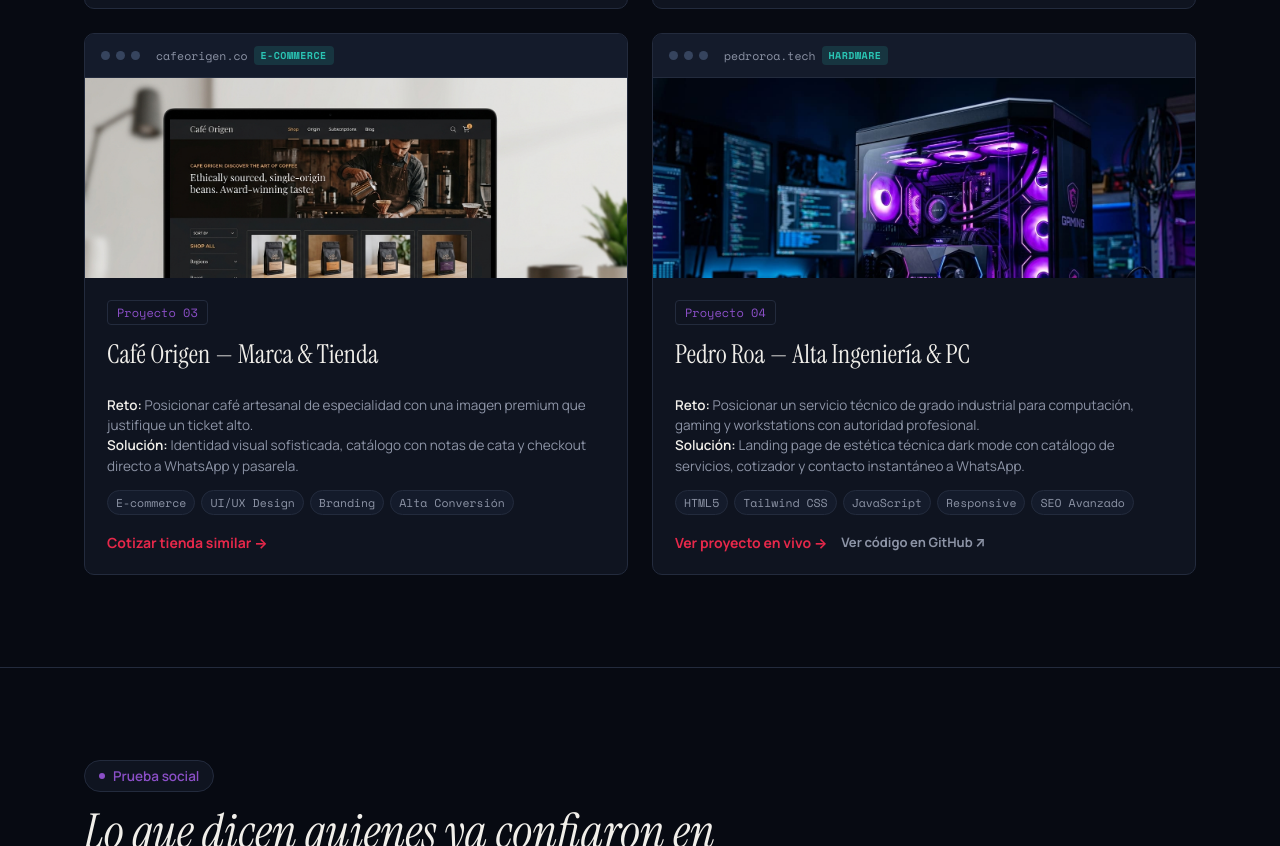
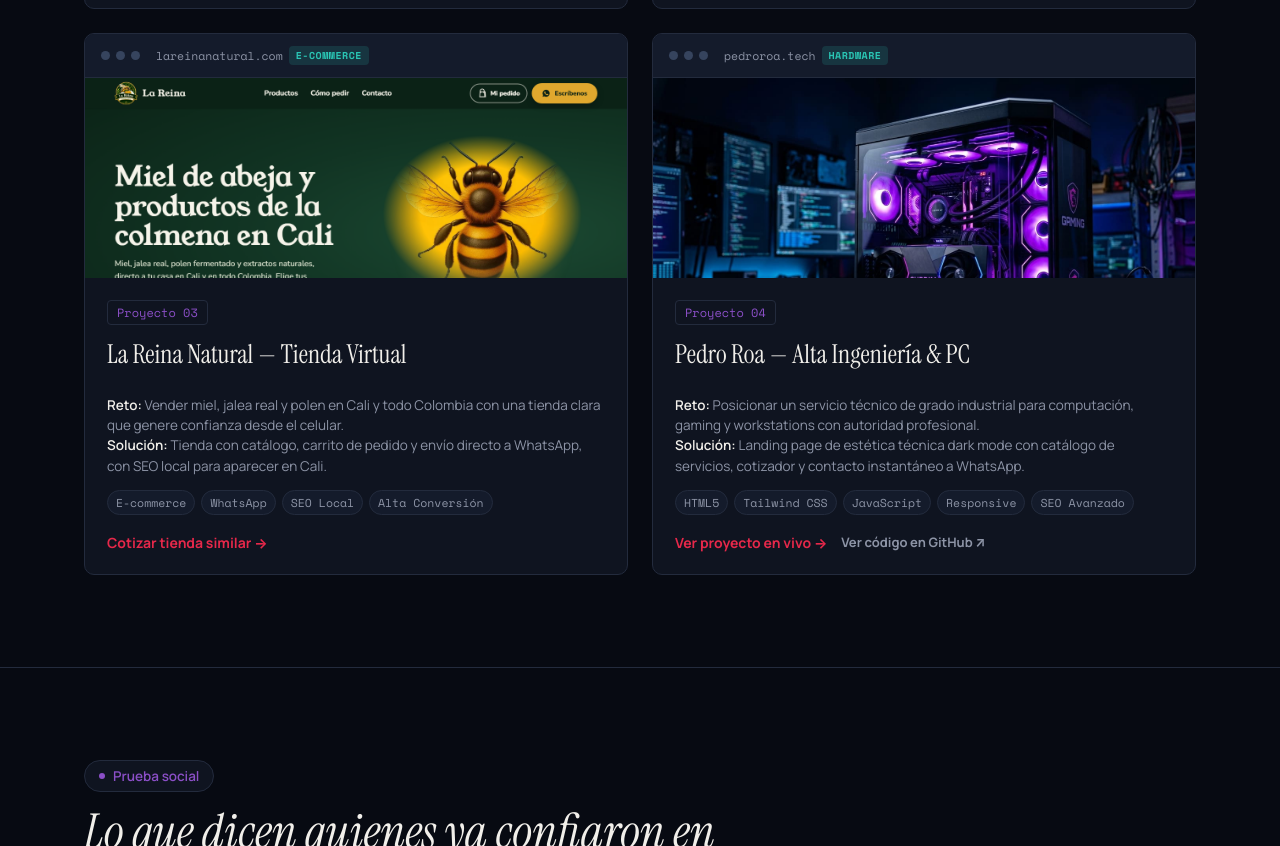
Before and after one commit to JassonIA36/universografico, a plain HTML site: page index.html in a window 1280 px wide. Shown: the part 3296-4142 px from the top of the page. Drawn offline with nearby package versions, Linux system fonts and the light colour scheme.

Commit message:
Portafolio: La Reina Natural reemplaza Café Origen (muestra)
Co-Authored-By: Claude Sonnet 5.5 <noreply@anthropic.com>

```diff
--- a/index.html
+++ b/index.html
@@ -453,31 +453,31 @@
             </div>
           </article>
 
-          <!-- Proyecto 3: Café Origen -->
+          <!-- Proyecto 3: La Reina Natural -->
           <article class="folio-card reveal-item">
             <div class="browser-bar">
               <i></i><i></i><i></i>
               <span class="url">
-                cafeorigen.co <span class="badge-live">E-commerce</span>
+                <a href="https://lareinanatural.com" target="_blank" rel="noopener" style="color:inherit">lareinanatural.com</a> <span class="badge-live">E-commerce</span>
               </span>
             </div>
             <div class="browser-body has-shot">
-              <img src="assets/cafeorigen.jpg" alt="Mockup de la tienda Café Origen" loading="lazy">
+              <img src="assets/lareina.png" alt="Tienda virtual La Reina Natural: miel de abeja, jalea real y polen en Cali" loading="lazy">
             </div>
             <div class="card-info">
               <span class="idx">Proyecto 03</span>
-              <h3>Café Origen — Marca & Tienda</h3>
+              <h3>La Reina Natural — Tienda Virtual</h3>
               <p class="card-case">
-                <b>Reto:</b> Posicionar café artesanal de especialidad con una imagen premium que justifique un ticket alto.<br>
-                <b>Solución:</b> Identidad visual sofisticada, catálogo con notas de cata y checkout directo a WhatsApp y pasarela.
+                <b>Reto:</b> Vender miel, jalea real y polen en Cali y todo Colombia con una tienda clara que genere confianza desde el celular.<br>
+                <b>Solución:</b> Tienda con catálogo, carrito de pedido y envío directo a WhatsApp, con SEO local para aparecer en Cali.
               </p>
               <div class="tags">
                 <span>E-commerce</span>
-                <span>UI/UX Design</span>
-                <span>Branding</span>
+                <span>WhatsApp</span>
+                <span>SEO Local</span>
                 <span>Alta Conversión</span>
               </div>
-              <a href="#contacto" class="card-link" aria-label="Cotizar proyecto como Café Origen">
+              <a href="#contacto" class="card-link" aria-label="Cotizar proyecto como La Reina Natural">
                 Cotizar tienda similar →
               </a>
             </div>
```
Also changed, not shown: assets/cafeorigen.jpg (deleted), assets/lareina.png (added).
